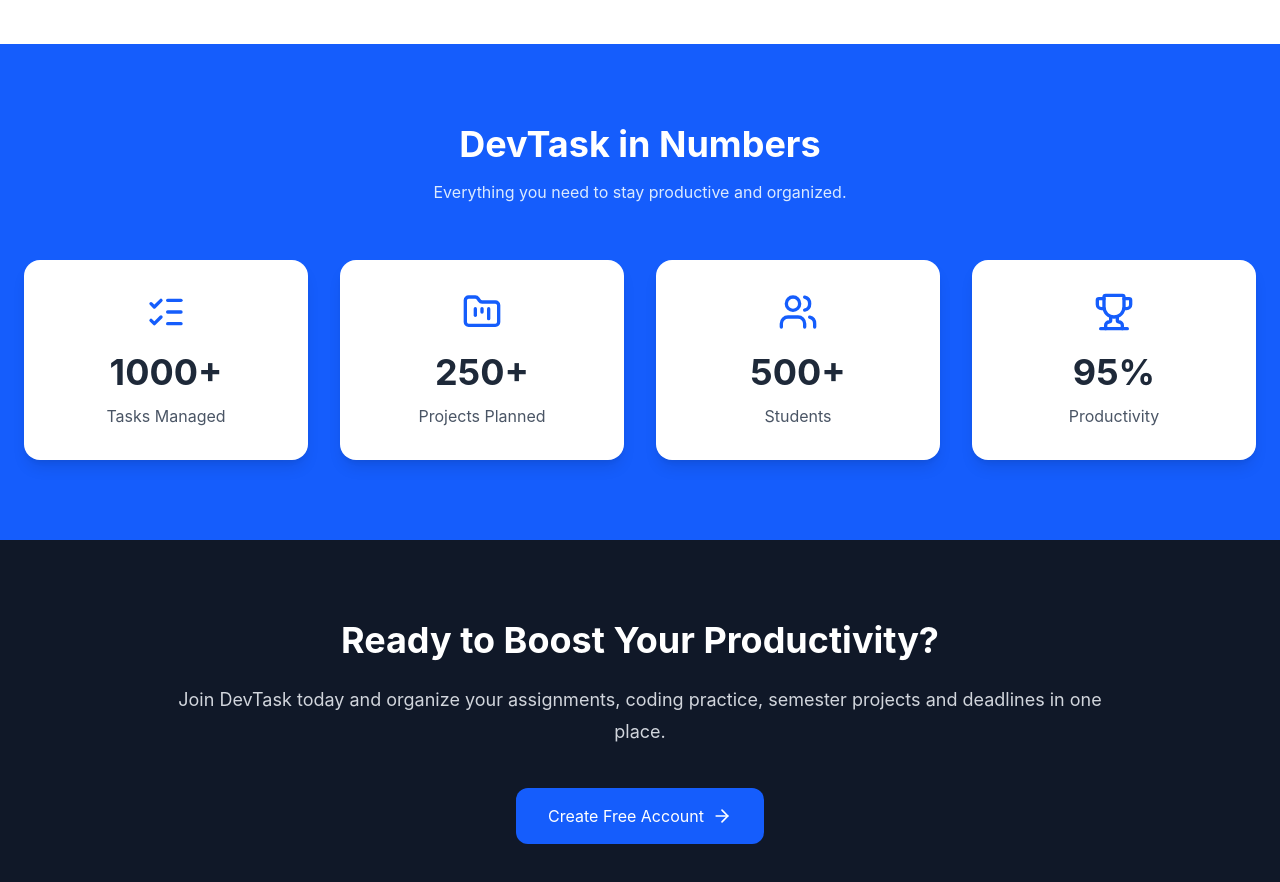
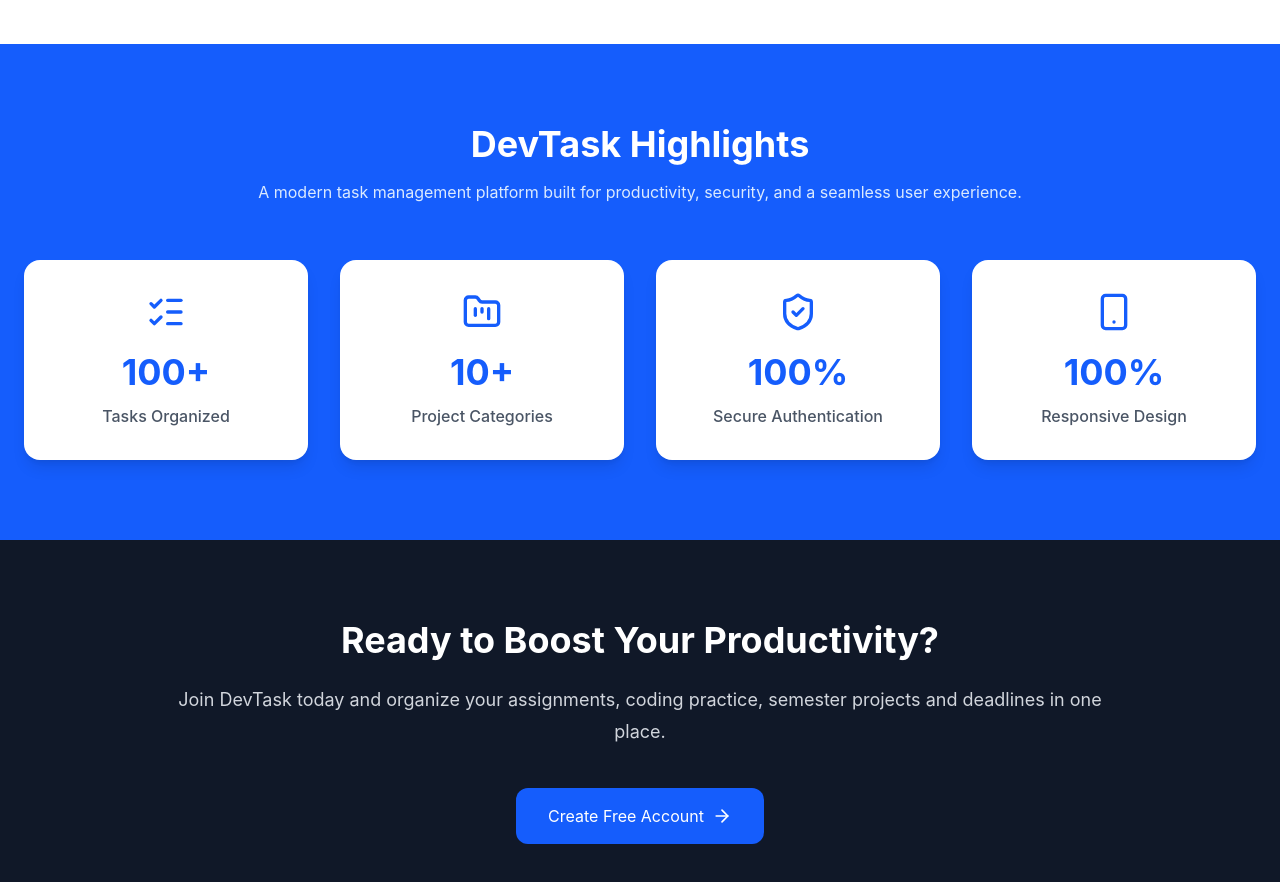
Before and after one commit to Zubair673/DevTask, a React (Vite) app: page / in a window 1280 px wide. Shown: the part 1660-2542 px from the top of the page. Built offline with nearby package versions, Linux system fonts and the light colour scheme.

Commit message:
Frontend with some improvements

```diff
--- a/src/components/Statistics/Statistics.jsx
+++ b/src/components/Statistics/Statistics.jsx
@@ -1,70 +1,85 @@
-import { ListChecks, FolderKanban, Users, Trophy } from "lucide-react";
+import {
+  ListChecks,
+  FolderKanban,
+  ShieldCheck,
+  Smartphone,
+} from "lucide-react";
 
 function Statistics() {
+
   const stats = [
     {
       icon: <ListChecks size={40} className="text-blue-600" />,
-      number: "1000+",
-      title: "Tasks Managed",
+      number: "100+",
+      title: "Tasks Organized",
     },
     {
       icon: <FolderKanban size={40} className="text-blue-600" />,
-      number: "250+",
-      title: "Projects Planned",
+      number: "10+",
+      title: "Project Categories",
     },
     {
-      icon: <Users size={40} className="text-blue-600" />,
-      number: "500+",
-      title: "Students",
+      icon: <ShieldCheck size={40} className="text-blue-600" />,
+      number: "100%",
+      title: "Secure Authentication",
     },
     {
-      icon: <Trophy size={40} className="text-blue-600" />,
-      number: "95%",
-      title: "Productivity",
+      icon: <Smartphone size={40} className="text-blue-600" />,
+      number: "100%",
+      title: "Responsive Design",
     },
   ];
 
   return (
     <section className="py-20 bg-blue-600 text-white">
+
       <div className="max-w-7xl mx-auto px-6">
 
         <div className="text-center mb-14">
+
           <h2 className="text-4xl font-bold">
-            DevTask in Numbers
+            DevTask Highlights
           </h2>
 
           <p className="mt-4 text-blue-100">
-            Everything you need to stay productive and organized.
+            A modern task management platform built for productivity,
+            security, and a seamless user experience.
           </p>
+
         </div>
 
         <div className="grid md:grid-cols-2 lg:grid-cols-4 gap-8">
 
           {stats.map((item, index) => (
+
             <div
               key={index}
-              className="bg-white text-gray-800 rounded-2xl p-8 text-center shadow-lg"
+              className="bg-white text-gray-800 rounded-2xl p-8 text-center shadow-lg hover:-translate-y-2 hover:shadow-2xl transition duration-300"
             >
+
               <div className="flex justify-center mb-5">
                 {item.icon}
               </div>
 
-              <h3 className="text-4xl font-bold">
+              <h3 className="text-4xl font-bold text-blue-600">
                 {item.number}
               </h3>
 
-              <p className="mt-3 text-gray-600">
+              <p className="mt-3 text-gray-600 font-medium">
                 {item.title}
               </p>
 
             </div>
+
           ))}
 
         </div>
 
       </div>
+
     </section>
   );
+
 }
 
 export default Statistics;
```
